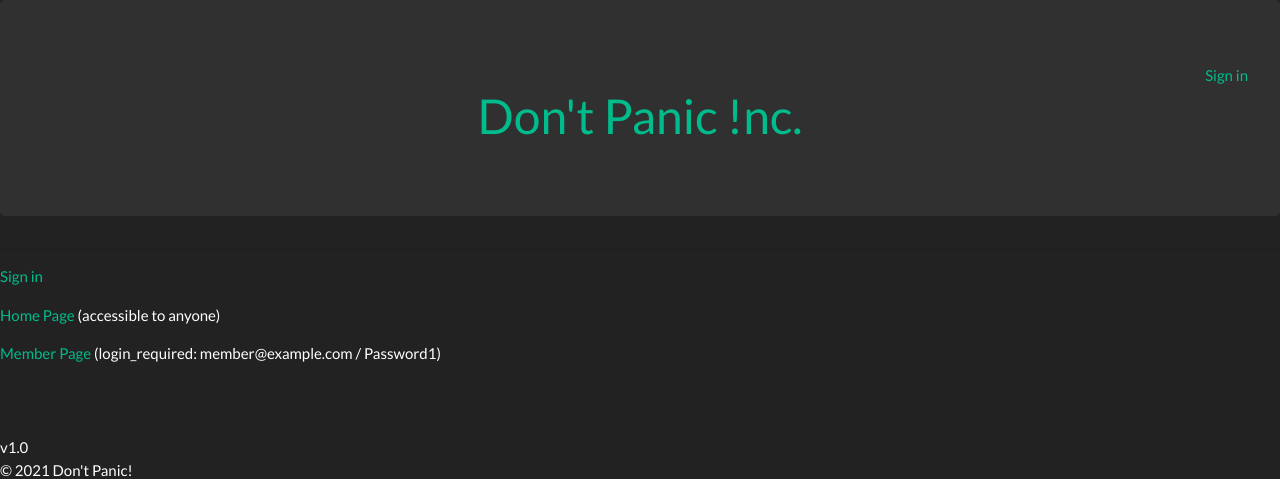
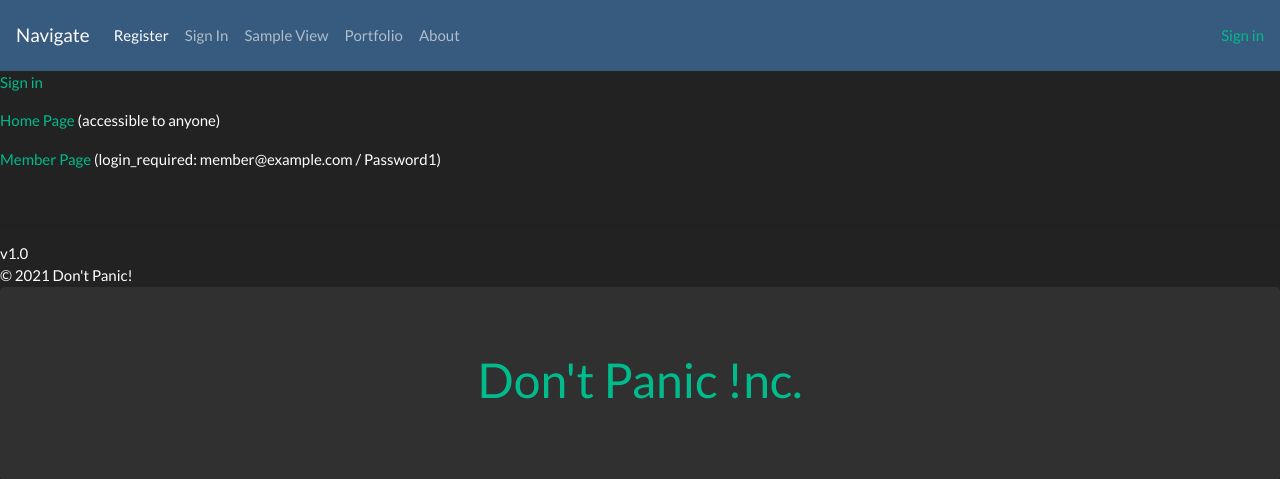
Before and after one commit to RobertPrellwitz/RiskTool, a Python web app: template app/templates/main/home_page.html in a window 1280 px wide. Shown: the top 479 px of the page. Run offline with Jinja, Linux system fonts and the light colour scheme; the template is opened without the code that fills it, so the values that code supplies are empty; some libraries are stand-ins or nearby versions.

Commit message:
corrections to main base template to clean view

```diff
--- a/app/templates/layout.html
+++ b/app/templates/layout.html
@@ -18,13 +18,35 @@
 
         <!-- Application specific CSS-->
         <link rel="stylesheet" href="{{ url_for('static', filename='css/app.css') }}">
-    </head>
-    <body>
-        {% block body %}
-        <!-- Application specific HTML -->
-        <div id="header-div" class="jumbotron" align="center">
 
-            <div class="pull-right" align="right">
+         <nav class="navbar navbar-expand-lg navbar-dark bg-primary">
+            <a class="navbar-brand" href="#"> Navigate </a>
+            <button class="navbar-toggler" type="button" data-toggle="collapse" data-target="#navbarColor01" aria-controls="navbarColor01" aria-expanded="false" aria-label="Toggle navigation">
+                <span class="navbar-toggler-icon"></span>
+            </button>
+
+            <div class="collapse navbar-collapse" id="navbarColor01">
+                <ul class="navbar-nav mr-auto">
+                <li class="nav-item active">
+                    <a class="nav-link" href={{ url_for('user.register') }}>Register
+                    <span class="sr-only">(current)</span>
+                    </a>
+                </li>
+                  <li class="nav-item">
+                    <a class="nav-link" href={{ url_for('user.login') }}>Sign In</a>
+                  </li>
+                  <li class="nav-item">
+                    <a class="nav-link" href="{{ url_for('main.sample_page')}}">Sample View</a>
+                  </li>
+                  <li class="nav-item">
+                    <a class="nav-link" href="{{  url_for('main.holdings_page') }}">Portfolio</a>
+                  </li>
+                  <li class="nav-item">
+                    <a class="nav-link" href="#">About</a>
+                  </li>
+                </ul>
+            </div>
+             <div class="pull-right" align="right">
                 {% if current_user.is_authenticated %}
                     <a href="{{ url_for('main.user_profile_page') }}">{{ current_user.first_name or current_user.username or current_user.email }}</a>
                     &nbsp; | &nbsp;
@@ -33,11 +55,12 @@
                     <a href="{{ url_for('user.login') }}">Sign in</a>
                 {% endif %}
             </div>
-            <div class="align-content-center"><a href="/"><h1 class="no-margins">Don't Panic !nc.</h1></a></div>
-        </div>
-        <hr class="no-margins"/>
+         </nav>
+    </head>
+    <body>
+        {% block body %}
+        <!-- Application specific HTML -->
 
-        <div id="main-div" class="with-margins">
         {% block pre_content %}{% endblock %}
 
         {# One-time system messages called Flash messages #}
@@ -66,6 +89,15 @@
             <div class="pull-right">&copy; 2021 Don't Panic!</div>
         </div>
 
+            <!-- Application specific HTML -->
+        <div id="header-div" class="jumbotron" align="center">
+            <div class="align-content-center"><a href="/"><h1 class="no-margins">Don't Panic !nc.</h1></a></div>
+        </div>
+        <hr class="no-margins"/>
+
+        <div id="main-div" class="with-margins">
+
+
         <!-- Bootstrap JS -->
         <script src="{{ url_for('static', filename='bootstrap/js/jquery.min.js') }}"></script>
         <script src="{{ url_for('static', filename='bootstrap/js/bootstrap.min.js') }}"></script>
```
